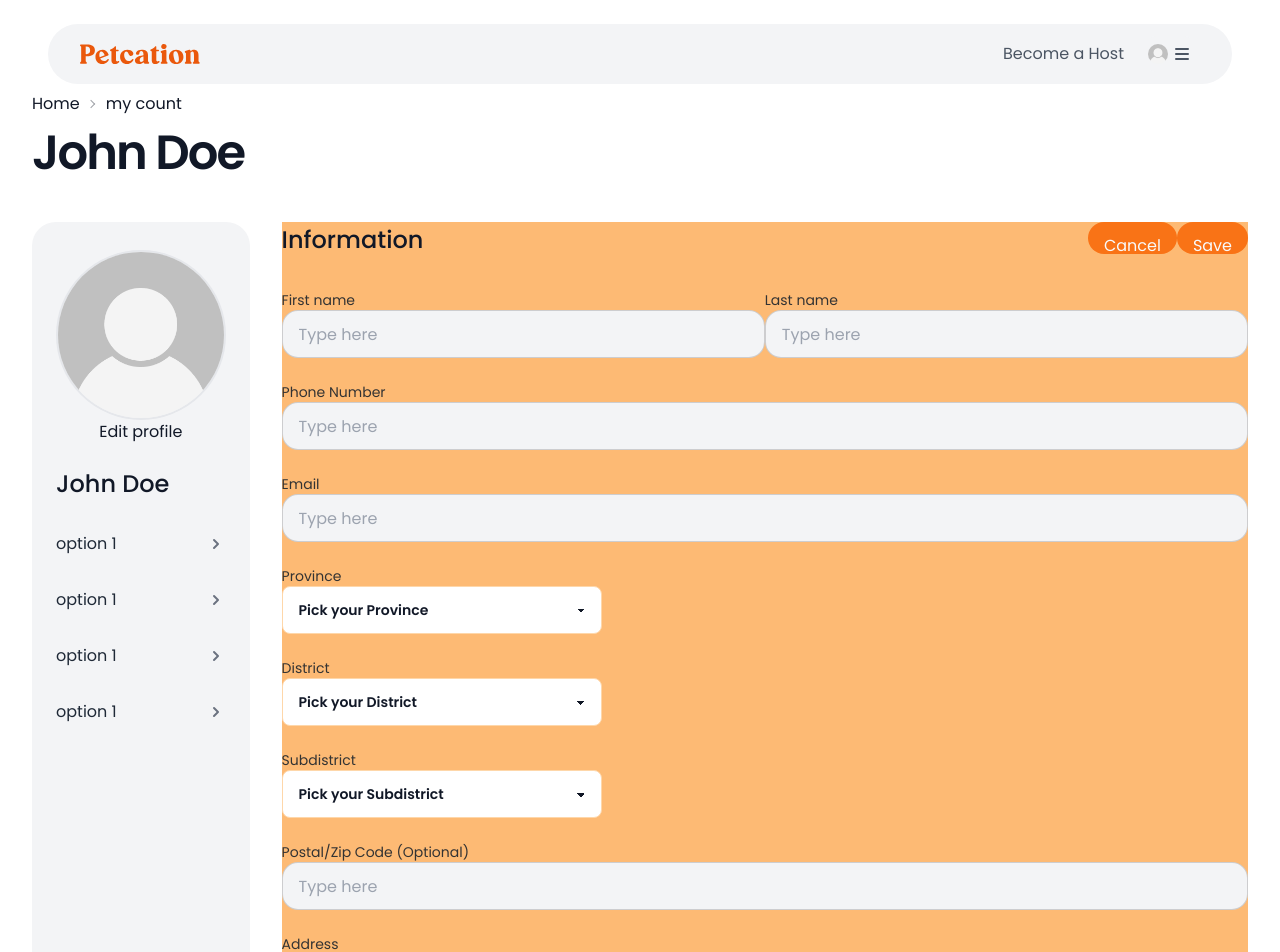
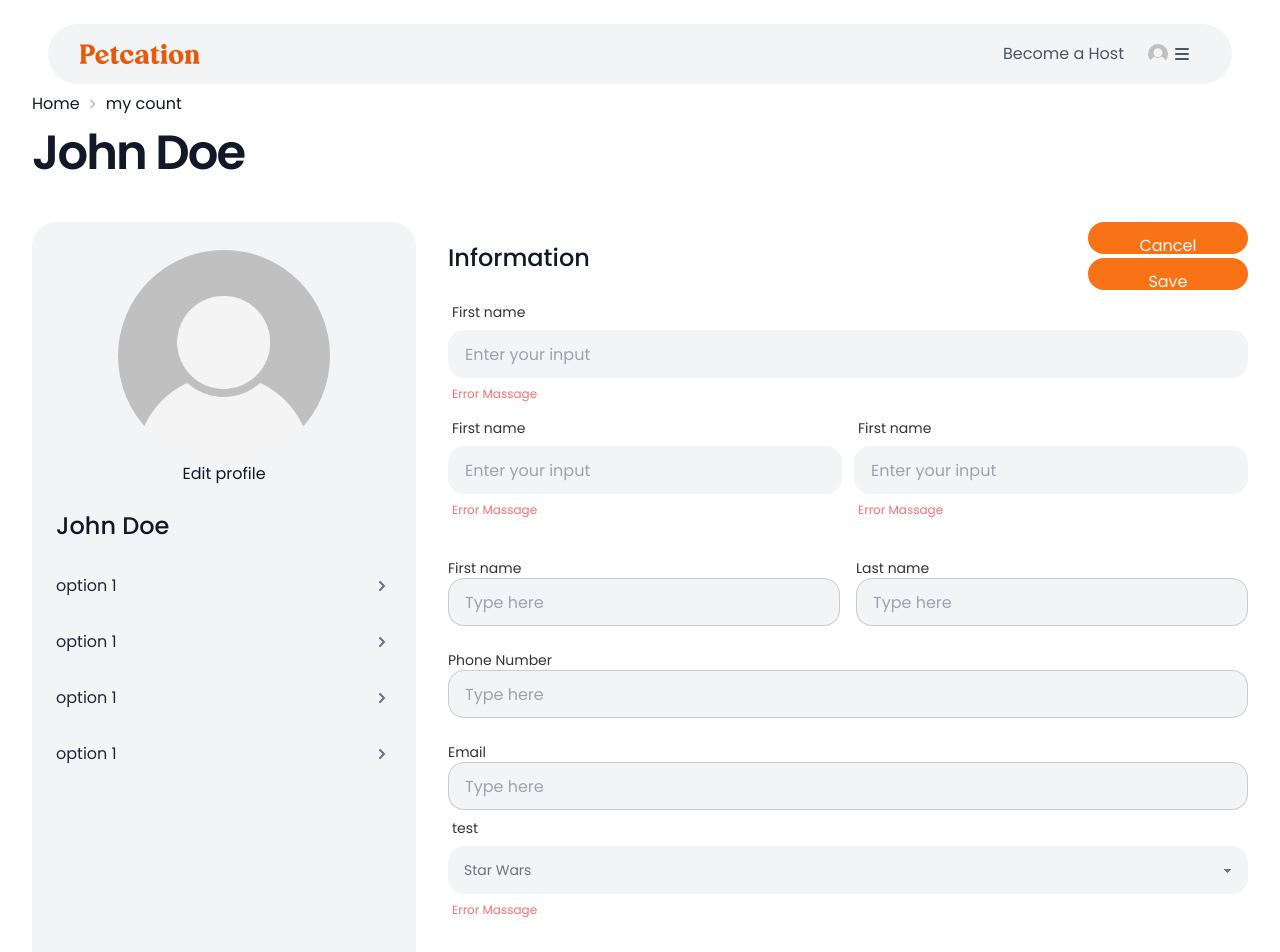
Before and after one commit to MinkNanta/petcation, a React (Create React App) app: page /profile in a window 1280 px wide. Shown: the top 952 px of the page. Built offline with nearby package versions, Linux system fonts and the light colour scheme.

Commit message:
add-inputdropdown

```diff
--- a/src/components/profile/ProfilePage.js
+++ b/src/components/profile/ProfilePage.js
@@ -2,8 +2,13 @@ import { Link } from "react-router-dom";
 import { ChevronRightIcon } from "@heroicons/react/solid";
 import MenuList from "../../common/MenuList";
 import defaultProtoPic from "../../assets/img/defaultProtoPic.png";
+import InputDropdown from "../../common/InputDropdown";
+import { useState } from "react";
+import Input from "../../common/Input";
 
 export default function ProfilePage() {
+  const [valueDropDown, setValueDropDown] = useState("");
+
   return (
     <>
       <div className="">
@@ -20,15 +25,17 @@ export default function ProfilePage() {
         <h1>John Doe</h1>
       </div>
       <div className="py-10">
-        <div className="grid grid-cols-5 gap-8 ">
-          <div className="bg-gray-100 px-6 py-6 rounded-3xl ">
+        <div className="grid grid-cols-12 gap-8 ">
+          <div className="bg-gray-100 px-6 py-6 rounded-3xl  col-span-4">
             <div className="text-center ">
               <div className="mt-1 items-center ">
-                <img
-                  src={defaultProtoPic}
-                  alt=""
-                  className="rounded-full text-gray-700 border-2"
-                />
+                <div className="w-[212px] mx-auto">
+                  <img
+                    src={defaultProtoPic}
+                    alt=""
+                    className="rounded-full text-gray-700 w-full h-full object-cover "
+                  />
+                </div>
                 <p>Edit profile</p>
               </div>
             </div>
@@ -40,7 +47,7 @@ export default function ProfilePage() {
               <MenuList title="option 1" to="/" />
             </div>
           </div>
-          <div className="bg-orange-300 col-span-4  ">
+          <div className=" col-span-8 ">
             <div className="flex justify-between items-center ">
               <h4 className="text-2xl">Information</h4>
               <div className="">
@@ -48,8 +55,31 @@ export default function ProfilePage() {
                 <button className="text btn btn-sm btn-primary">Save</button>
               </div>
             </div>
+            <Input
+              label="First name"
+              onChange={() => {}}
+              placeholder="Enter your input"
+              errMsg="Error Massage"
+              error={true}
+            />
+            <div className="flex gap-3">
+              <Input
+                label="First name"
+                onChange={() => {}}
+                placeholder="Enter your input"
+                errMsg="Error Massage"
+                error={true}
+              />
+              <Input
+                label="First name"
+                onChange={() => {}}
+                placeholder="Enter your input"
+                errMsg="Error Massage"
+                error={true}
+              />
+            </div>
 
-            <div className="grid grid-cols-2 pt-8 ">
+            <div className="grid grid-cols-2 pt-8 gap-4">
               <div className="col-span-1 w-f ">
                 <p className="label-text">First name</p>
                 <input
@@ -87,7 +117,22 @@ export default function ProfilePage() {
             </div>
 
             {/* Province */}
-            <div className="grid grid-row ">
+            <div>
+              <InputDropdown
+                label="test"
+                onChange={(e) => {
+                  setValueDropDown(e.target.value);
+                }}
+                errMsg="Error Massage"
+                error={true}
+              >
+                <option value="option1">Star Wars</option>
+                <option value="option2">Harry Potter</option>
+                <option value="option3">Lord of the Rings</option>
+                <option value="option4">Planet of the Apes</option>
+                <option value="option5">Star Trek</option>
+              </InputDropdown>
+
               <div className="col-span ">
                 <p className="label-text pt-6">Province</p>
                 <select className="select select-secondary w-full max-w-xs">
--- a/src/index.css
+++ b/src/index.css
@@ -44,7 +44,7 @@
   }
 
   .btn {
-    @apply text-gray-50 text-[16px] normal-case font-normal bg-orange-500 border-0 hover:bg-orange-600 rounded-2xl p-4;
+    @apply w-full text-gray-50 text-[16px] normal-case font-normal bg-orange-500 border-0 hover:bg-orange-600 rounded-2xl p-4;
   }
   .btn-outline {
     @apply text-gray-700 text-[16px] normal-case font-normal bg-orange-500/0 hover:bg-gray-50 hover:text-gray-800 border rounded-2xl p-4 border-gray-700;
```
